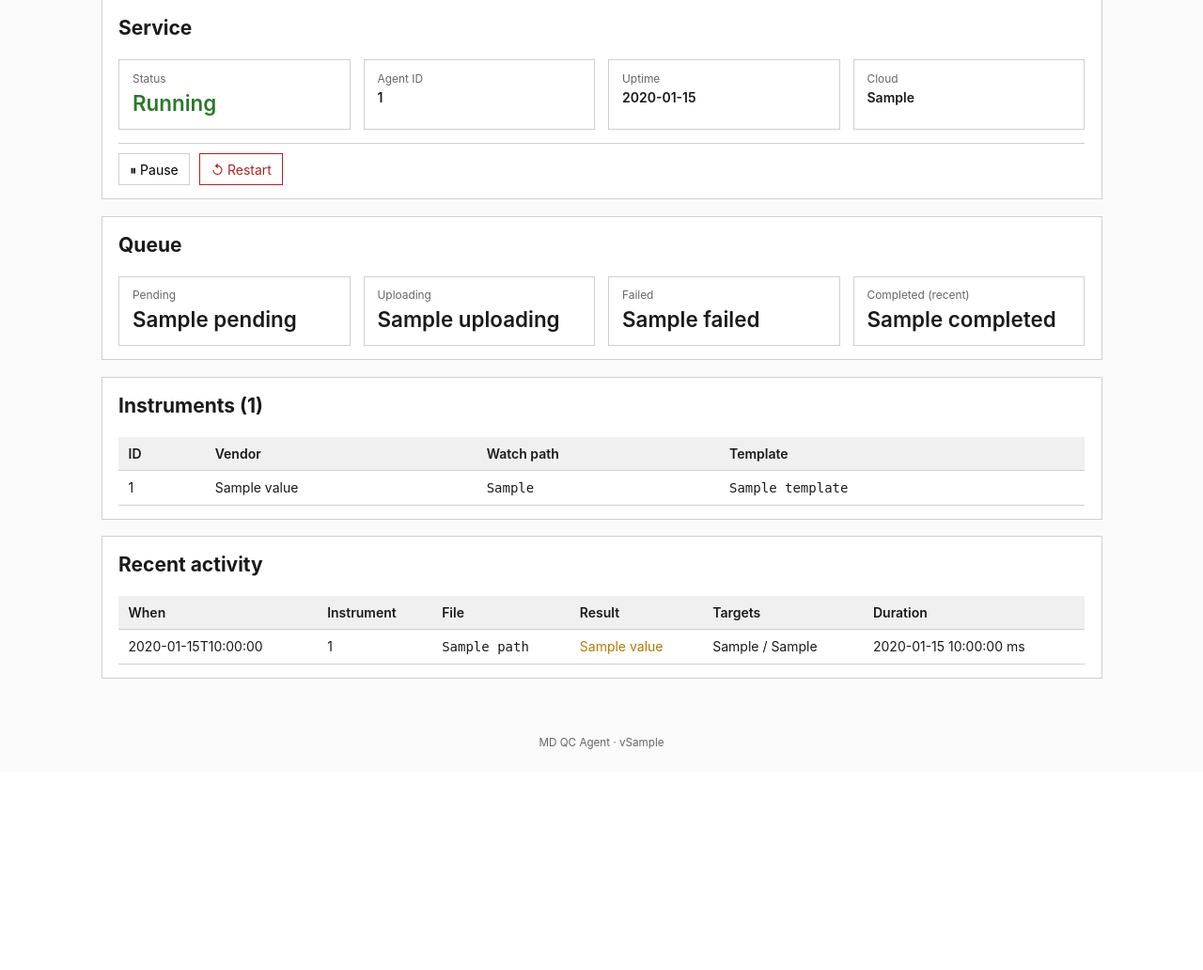
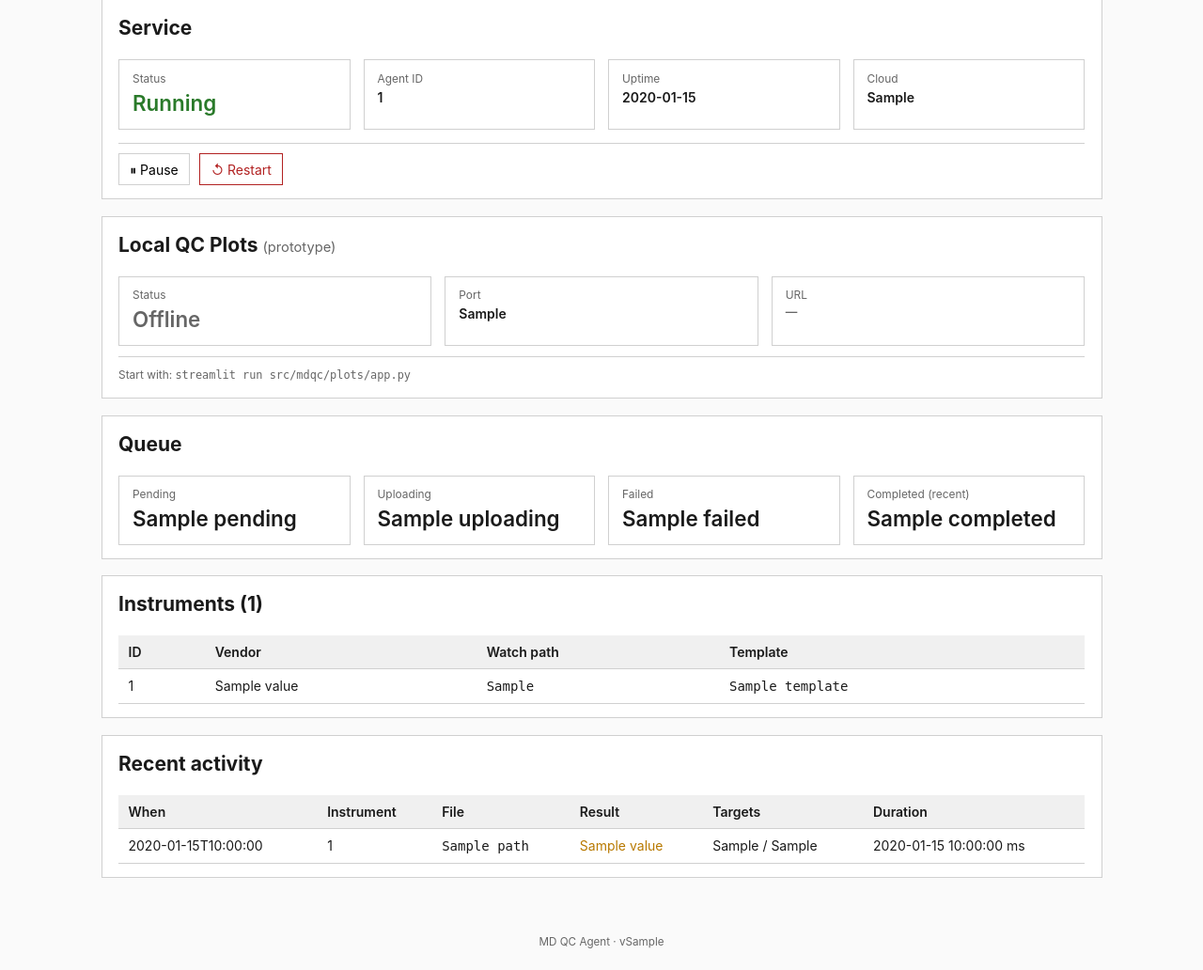
Before and after one commit to webwebb56/mdqc-py, a Python web app: template src/mdqc/webui/templates/dashboard/index.html in a window 1280 px wide. Shown: the part 125-1157 px from the top of the page at 94% size. Before the commit the page ends 922 px from the top, so only its background shows below. Run offline with Jinja, Linux system fonts and the light colour scheme; the template is opened without the code that fills it: most values are stand-ins (such as "Sample title", 1, 10 or a date in 2020).

Commit message:
Add Streamlit QC plots status panel to dashboard
Polls localhost:8501/_stcore/health every 15s to check if Streamlit
is running. Shows status dot, port, and clickable URL when online.
When offline shows the start command as a hint.

Co-Authored-By: Claude Sonnet 4.6 <noreply@anthropic.com>

```diff
--- a/src/mdqc/webui/templates/dashboard/index.html
+++ b/src/mdqc/webui/templates/dashboard/index.html
@@ -26,6 +26,16 @@
        hx-trigger="every 10s"
        hx-swap="innerHTML">
     {% include "dashboard/status_fragment.html" %}
+  </div>
+</section>
+
+<section class="panel">
+  <h2>Local QC Plots <span style="font-size:0.7em; color:var(--muted); font-weight:normal;">(prototype)</span></h2>
+  <div id="streamlit-status"
+       hx-get="/dashboard/streamlit"
+       hx-trigger="every 15s"
+       hx-swap="innerHTML">
+    {% include "dashboard/streamlit_fragment.html" %}
   </div>
 </section>
 
--- /dev/null
+++ b/src/mdqc/webui/templates/dashboard/streamlit_fragment.html
@@ -0,0 +1,30 @@
+<div class="grid">
+  <div class="metric">
+    <div class="label">Status</div>
+    <div class="value {% if streamlit_running %}ok{% else %}muted{% endif %}">
+      {% if streamlit_running %}Running{% else %}Offline{% endif %}
+    </div>
+  </div>
+  <div class="metric">
+    <div class="label">Port</div>
+    <div class="value" style="font-size:1em;">{{ streamlit_port }}</div>
+  </div>
+  <div class="metric">
+    <div class="label">URL</div>
+    <div class="value" style="font-size:0.9em;">
+      {% if streamlit_running %}
+      <a href="http://localhost:{{ streamlit_port }}" target="_blank" rel="noopener">
+        localhost:{{ streamlit_port }} ↗
+      </a>
+      {% else %}
+      <span class="muted">—</span>
+      {% endif %}
+    </div>
+  </div>
+</div>
+
+{% if not streamlit_running %}
+<div style="margin-top:0.75rem; padding-top:0.75rem; border-top:1px solid var(--border); font-size:0.85em; color:var(--muted);">
+  Start with: <code>streamlit run src/mdqc/plots/app.py</code>
+</div>
+{% endif %}
```
Also changed, not shown: src/mdqc/webui/dashboard.py (+28 -4 lines).
